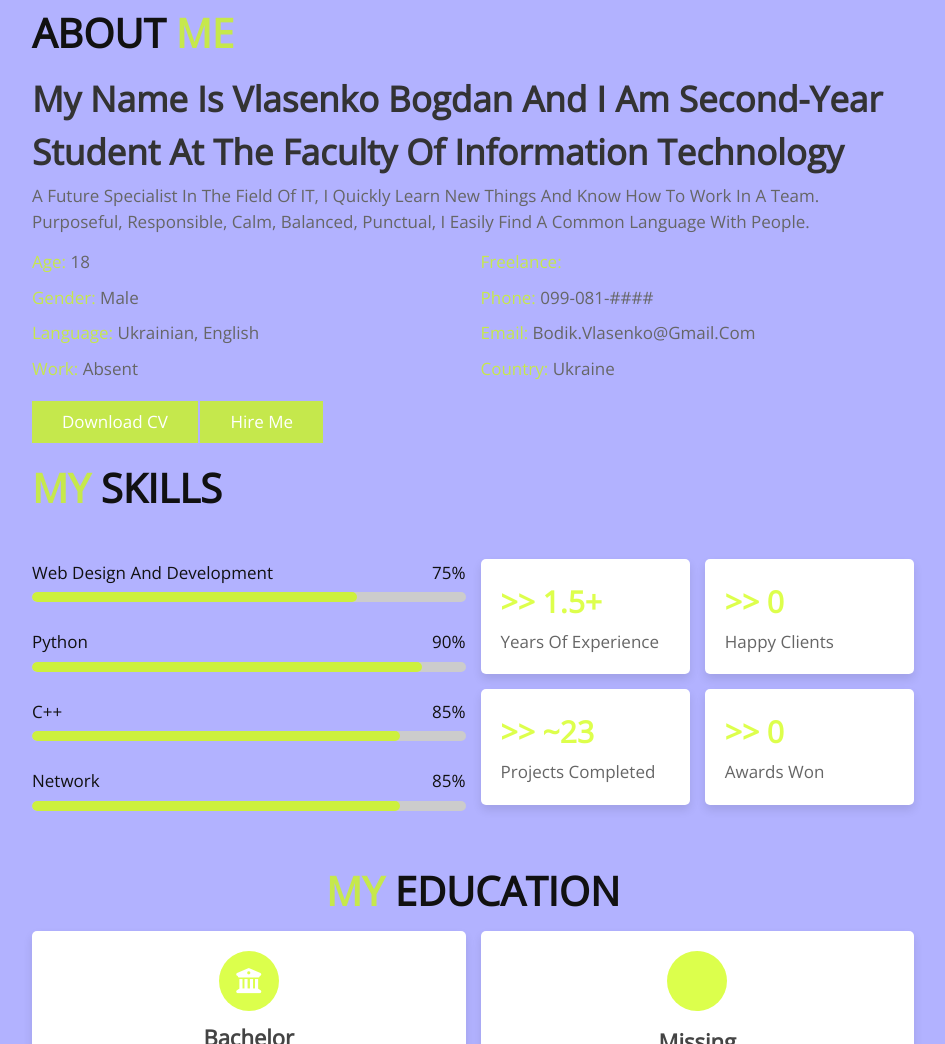
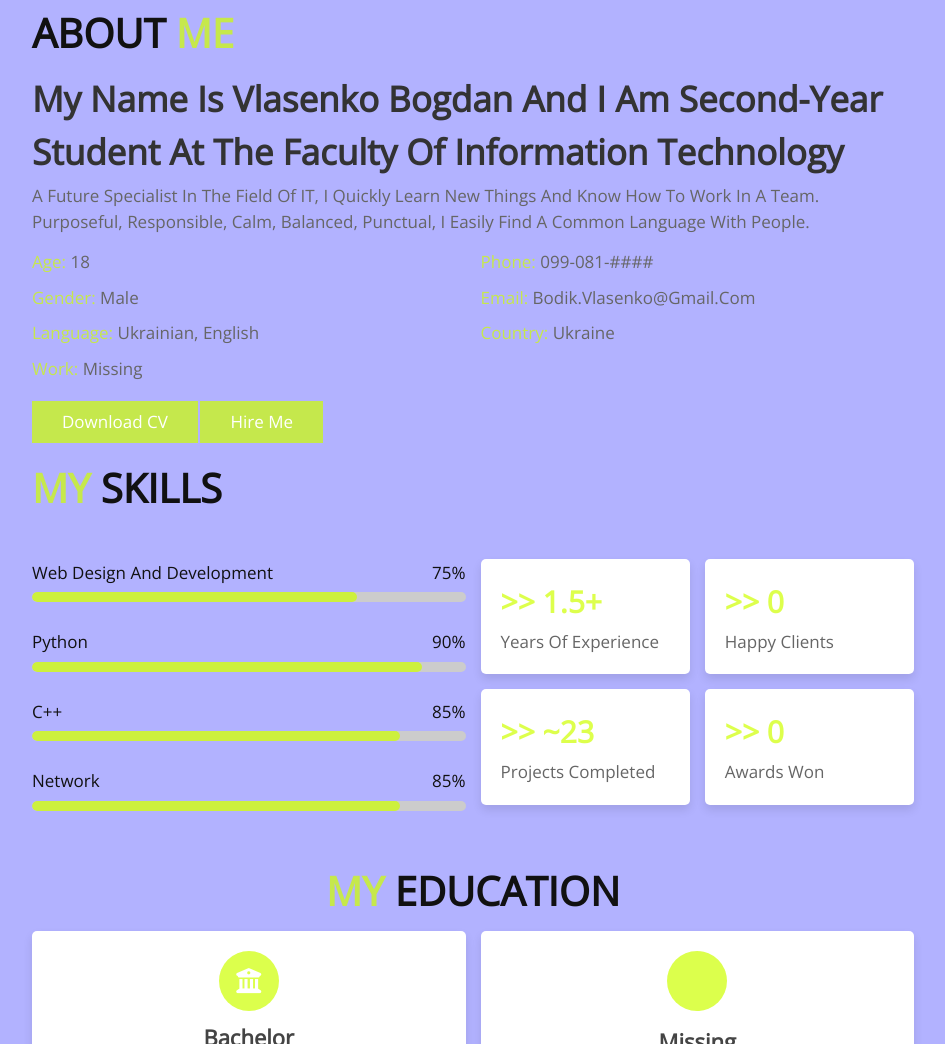
Before and after one commit to BohdanVlas/WebDesign_2022, a plain HTML site: page Practices/Practice3/portfolio.html in a window 1280 px wide. Shown: the part 807-1851 px from the top of the page, without its empty margins (317-1262 px from the left). Drawn offline with nearby package versions, Linux system fonts and the light colour scheme.

Commit message:
Practice3 completed

```diff
--- a/Practices/Practice3/portfolio.html
+++ b/Practices/Practice3/portfolio.html
@@ -61,10 +61,9 @@
                             <p><span>age:</span> 18</p>
                             <p><span>gender:</span> male</p>
                             <p><span>language:</span> Ukrainian, English</p>
-                            <p><span>work:</span> absent</p>
+                            <p><span>work:</span> missing</p>
                         </div>
                         <div class="box">
-                            <p><span>freelance:</span> </p>
                             <p><span>phone:</span> 099-081-####</p>
                             <p><span>email:</span> bodik.vlasenko@gmail.com</p>
                             <p><span>country:</span> Ukraine</p>
```
